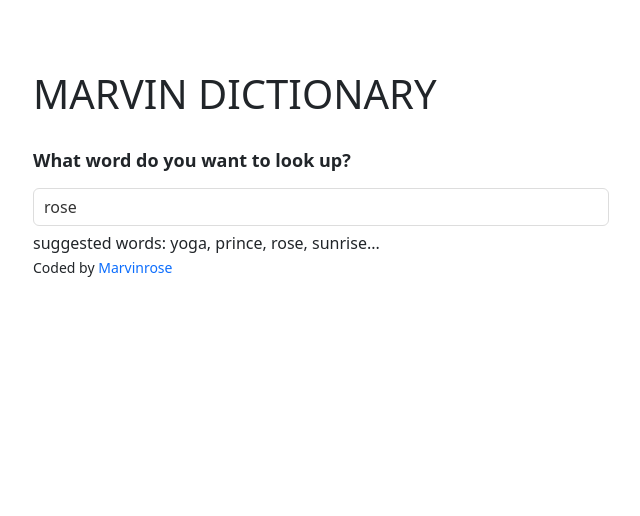
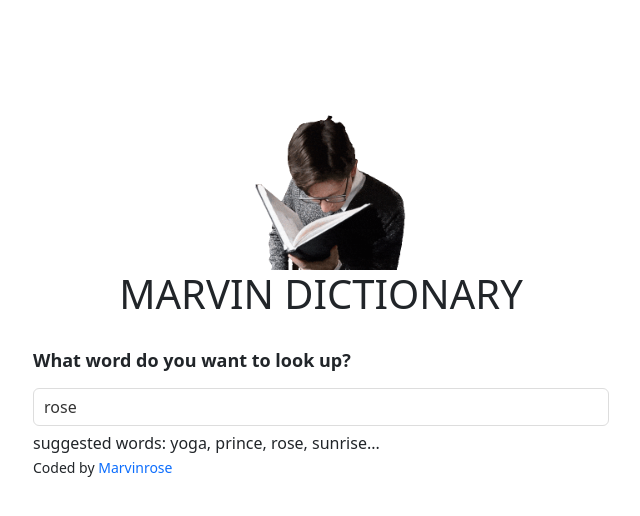
Before and after one commit to Marvinrose/dictionary-app, a React (Create React App) app: page / in a window 1280 px wide. Shown: the top 516 px of the page, without its empty margins (319-959 px from the left). Built offline with nearby package versions, Linux system fonts and the light colour scheme; no server answers.

Commit message:
Added the dictionary image

```diff
--- a/src/App.js
+++ b/src/App.js
@@ -1,10 +1,17 @@
 import React from "react";
+import dictionary from "./dictionary-gif.gif";
 import "bootstrap/dist/css/bootstrap.css";
 import Dictionary from "./Dictionary";
 export default function App() {
   return (
     <div className="container">
-      <h1>MARVIN DICTIONARY</h1> <br />
+      <img
+        src={dictionary}
+        alt="logo"
+        className="img-fluid  mx-auto d-block"
+        width={200}
+      ></img>
+      <h1 className="text-center">MARVIN DICTIONARY</h1> <br />
       <Dictionary defaultKeyword="rose" />
     </div>
   );
```
Also changed, not shown: src/dictionary-gif.gif (added), src/dictionary-image.png (added).
